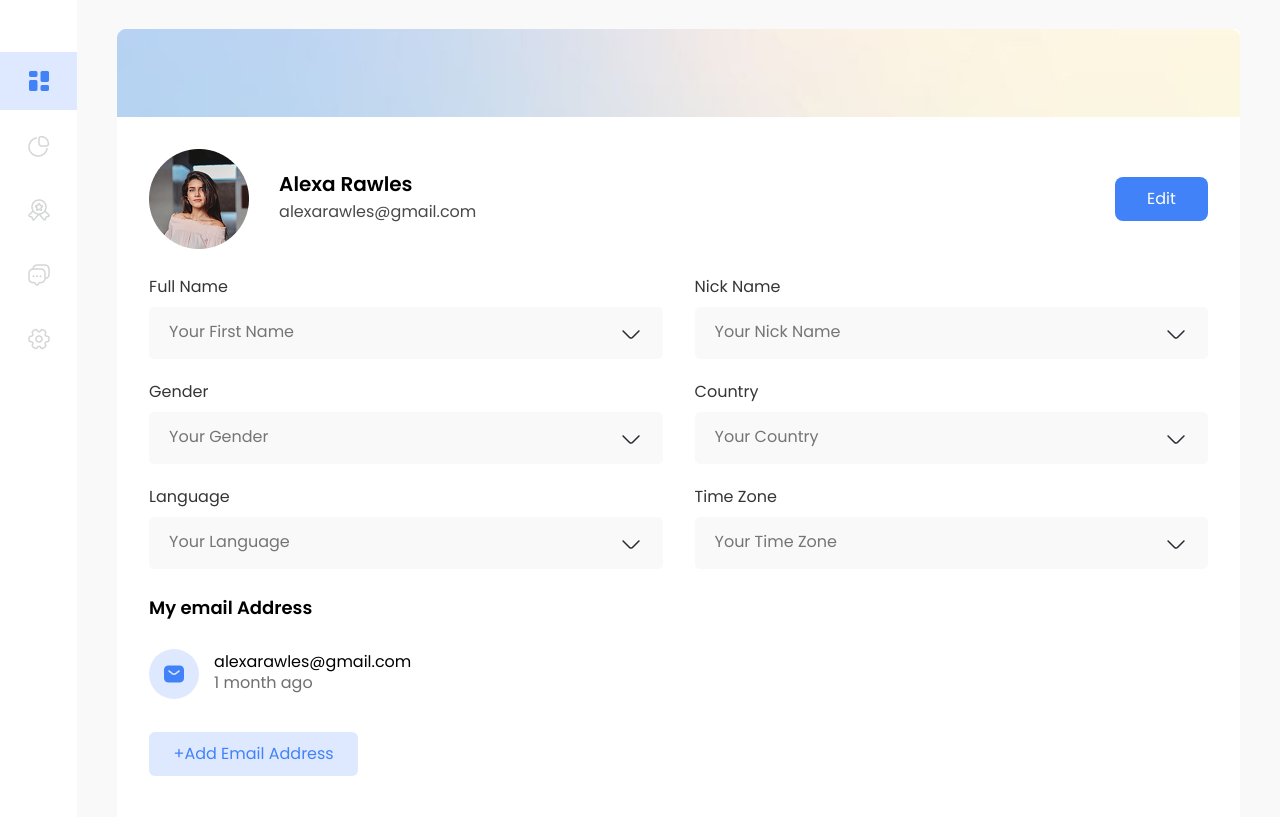
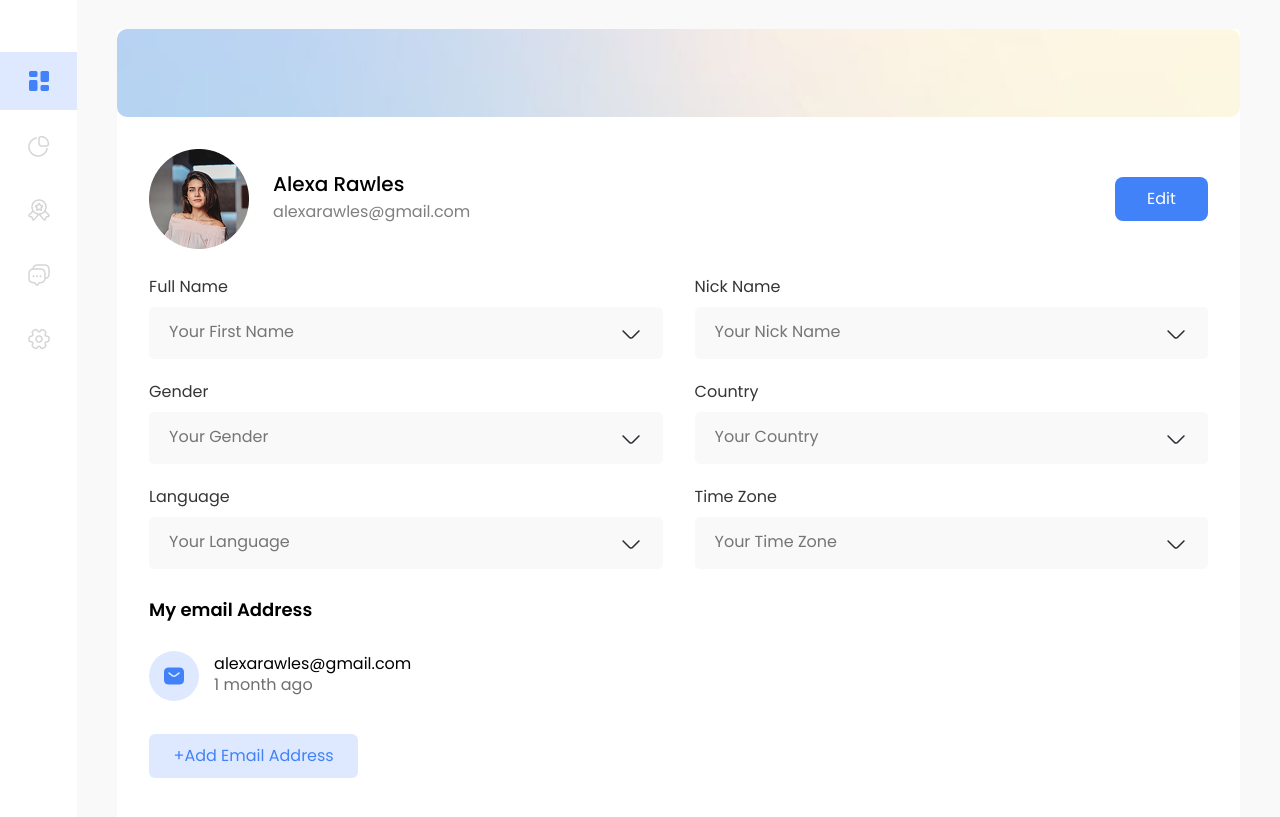
Before and after one commit to QuynhChi2303/baiTap7, a plain HTML site: page index.html in a window 1280 px wide. Shown: the part 107-924 px from the top of the page. Drawn offline with Linux system fonts and the light colour scheme.

Commit message:
fix margin bottom

```diff
--- a/style.css
+++ b/style.css
@@ -148,6 +148,7 @@ input:focus {
 
 .form-contain img {
     width: 100%;
+    border-radius: 10px;
 }
 
 .inf {
@@ -165,7 +166,7 @@ input:focus {
 .name {
     display: flex;
     align-items: center;
-    gap: 30px;
+    gap: 24px;
 }
 
 .name img {
@@ -174,7 +175,7 @@ input:focus {
 }
 
 .per_inf h6 {
-    font-weight: 600;
+    font-weight: 500;
     font-size: 20px;
     line-height: 100%;
     letter-spacing: 0px;
@@ -186,7 +187,8 @@ input:focus {
     font-size: 16px;
     line-height: 100%;
     letter-spacing: 0px;
-    color: #4a4848;
+    color: black ;
+    opacity: 50%;
 }
 
 .edit button {
@@ -207,7 +209,7 @@ input:focus {
     flex-wrap: wrap;
     width: 100%;
     gap: 25px 32px;
-    margin-bottom: 30px;
+    margin-bottom: 32px;
     font-size: 16px;
     font-weight: 400;
     line-height: 100%;
```
